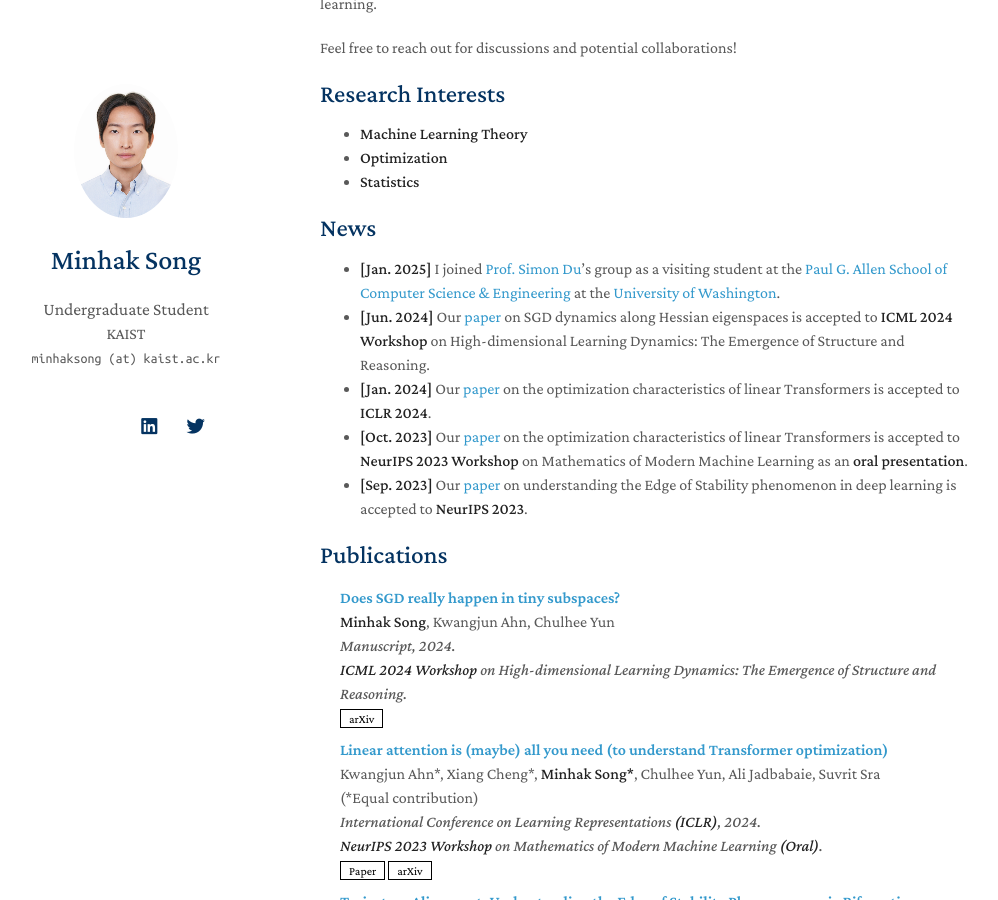
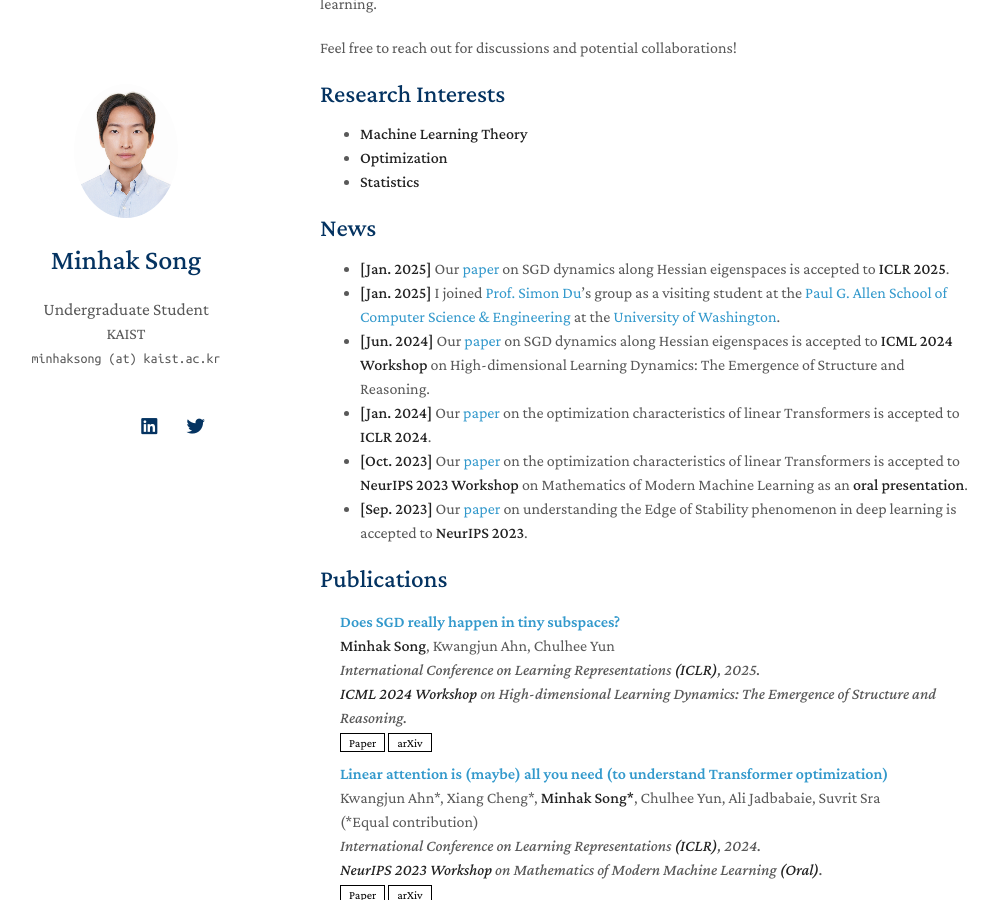
Before and after one commit to songminhak/songminhak.github.io, a Jekyll site: the page built from index.md, in a window 1280 px wide and 900 px high, scrolled down 261 px. Shown: the whole window, without its empty margins (150-1148 px from the left). Built offline with Jekyll 4.4.1, drawn with Linux system fonts in a browser that asks for light colours; nearby versions of some CDN libraries; a style sheet for code colours, icons or effects is not loaded; our own code applies the rules of GitHub Pages for plain Markdown files.

Commit message:
update publications

```diff
--- a/_data/publications.yml
+++ b/_data/publications.yml
@@ -2,9 +2,10 @@ main:
 
   - title: "Does SGD really happen in tiny subspaces?"
     authors: <strong>Minhak Song</strong>, Kwangjun Ahn, Chulhee Yun
-    conference: Manuscript, 2024.
+    conference: International Conference on Learning Representations <strong>(ICLR)</strong>, 2025.
     workshop: "<strong>ICML 2024 Workshop</strong> on High-dimensional Learning Dynamics: The Emergence of Structure and Reasoning."
     arxiv: https://arxiv.org/abs/2405.16002
+    paper: https://openreview.net/forum?id=v6iLQBoIJw
 
   - title: "Linear attention is (maybe) all you need (to understand Transformer optimization)"
     authors: Kwangjun Ahn*, Xiang Cheng*, <strong>Minhak Song*</strong>, Chulhee Yun, Ali Jadbabaie, Suvrit Sra
--- a/index.md
+++ b/index.md
@@ -16,6 +16,7 @@ Feel free to reach out for discussions and potential collaborations!
 
 ## News
 
+- **[Jan. 2025]** Our [paper](https://arxiv.org/abs/2405.16002) on SGD dynamics along Hessian eigenspaces is accepted to **ICLR 2025**.
 - **[Jan. 2025]** I joined [Prof. Simon Du](https://simonshaoleidu.com/)'s group as a visiting student at the [Paul G. Allen School of Computer Science & Engineering](https://www.cs.washington.edu/) at the [University of Washington](https://www.washington.edu/).
 - **[Jun. 2024]** Our [paper](https://arxiv.org/abs/2405.16002) on SGD dynamics along Hessian eigenspaces is accepted to **ICML 2024 Workshop** on High-dimensional Learning Dynamics: The Emergence of Structure and Reasoning.
 - **[Jan. 2024]** Our [paper](https://arxiv.org/abs/2310.01082) on the optimization characteristics of linear Transformers is accepted to **ICLR 2024**.
```
Also changed, not shown: 1 other file.
